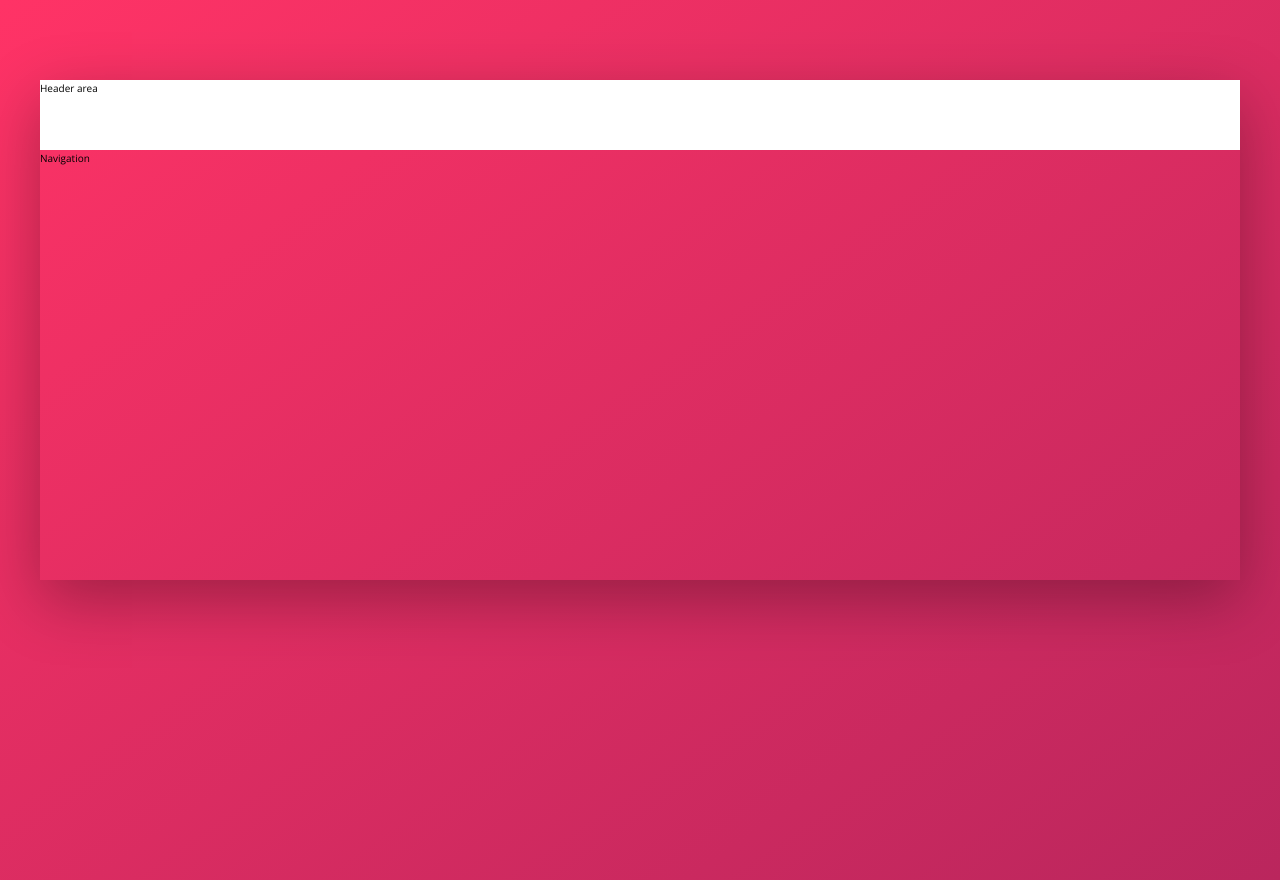
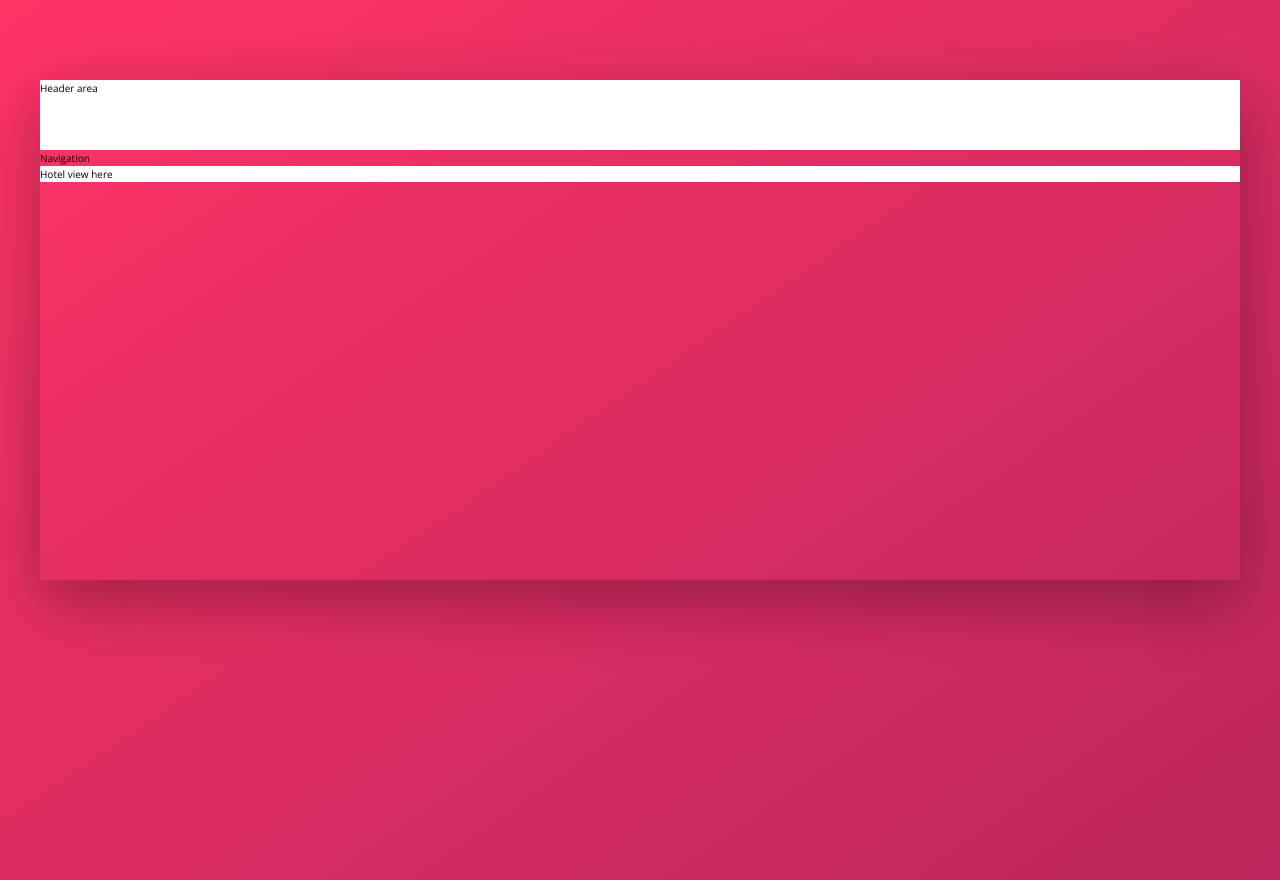
Before and after one commit to CodeByLine/sass-css, a website: page index.html in a window 1280 px wide. Drawn offline with nearby package versions, Linux system fonts and the light colour scheme.

Commit message:
minor minor add

```diff
--- a/index.html
+++ b/index.html
@@ -23,6 +23,8 @@
             </nav>
 
             <main class="hotel-view">
+
+              Hotel view here
               </main>
 
           </div>
```
Also changed, not shown: 1 other file.
